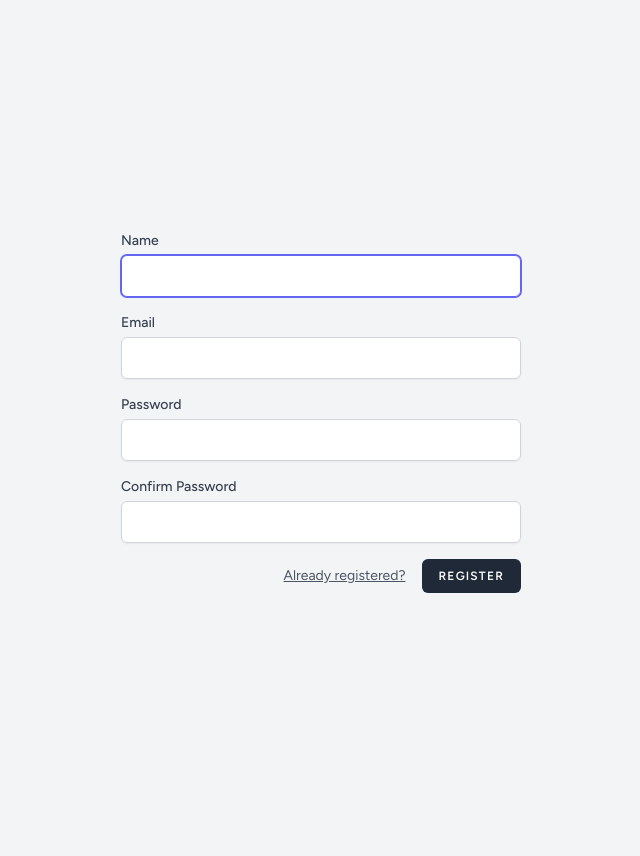
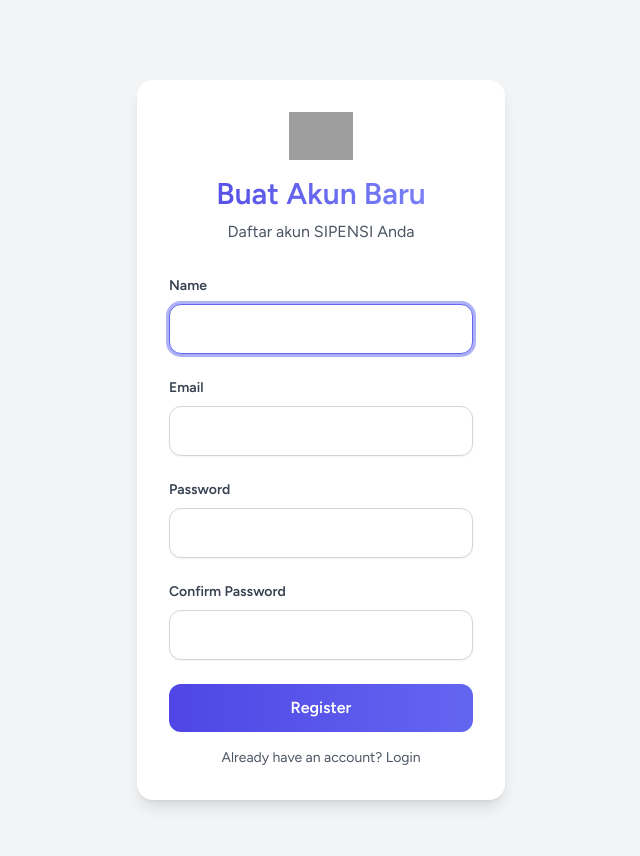
Before and after one commit to Madleyym/sistem-pengelola-skripsi, a Laravel app: page /register in a window 1280 px wide. Shown: the whole page, without its empty margins (319-959 px from the left). Before the commit the page ends 593 px from the top, so only its background shows below. Run offline with Laravel 9, Linux system fonts and the light colour scheme; style sheets or scripts are compiled from the project's sources; grey boxes are pictures that could not be loaded.

Commit message:
style: enhance registration form layout and design for better user experience

```diff
--- a/resources/views/auth/register.blade.php
+++ b/resources/views/auth/register.blade.php
@@ -1,52 +1,83 @@
 <x-guest-layout>
+    <div class="min-h-screen flex items-center justify-center">
+        <div class="w-full max-w-md">
+            <div class="bg-white rounded-2xl shadow-lg p-8 m-4">
+                <!-- Logo and Title -->
+                <div class="text-center mb-8">
+                    <img src="/images/logo.png" alt="SIPENSI Logo" class="mx-auto h-12 w-auto mb-4">
+                    <h2 class="text-3xl font-bold mb-2" style="background: linear-gradient(to right, #4f46e5, #818cf8); -webkit-background-clip: text; -webkit-text-fill-color: transparent;">
+                        Buat Akun Baru
+                    </h2>
+                    <p class="text-gray-600">Daftar akun SIPENSI Anda</p>
+                </div>
+
                 <form method="POST" action="{{ route('register') }}">
                     @csrf
 
                     <!-- Name -->
-        <div>
-            <x-input-label for="name" :value="__('Name')" />
-            <x-text-input id="name" class="block mt-1 w-full" type="text" name="name" :value="old('name')" required autofocus autocomplete="name" />
-            <x-input-error :messages="$errors->get('name')" class="mt-2" />
+                    <div class="mb-6">
+                        <x-input-label for="name" :value="__('Name')" class="text-gray-700 text-sm font-semibold mb-2" />
+                        <x-text-input id="name"
+                            class="w-full px-4 py-3 rounded-xl border border-gray-300 focus:border-indigo-500 focus:ring focus:ring-indigo-200 focus:ring-opacity-50 transition duration-150"
+                            type="text"
+                            name="name"
+                            :value="old('name')"
+                            required
+                            autofocus
+                            autocomplete="name" />
+                        <x-input-error :messages="$errors->get('name')" class="mt-2 text-sm text-red-600" />
                     </div>
 
                     <!-- Email Address -->
-        <div class="mt-4">
-            <x-input-label for="email" :value="__('Email')" />
-            <x-text-input id="email" class="block mt-1 w-full" type="email" name="email" :value="old('email')" required autocomplete="username" />
-            <x-input-error :messages="$errors->get('email')" class="mt-2" />
+                    <div class="mb-6">
+                        <x-input-label for="email" :value="__('Email')" class="text-gray-700 text-sm font-semibold mb-2" />
+                        <x-text-input id="email"
+                            class="w-full px-4 py-3 rounded-xl border border-gray-300 focus:border-indigo-500 focus:ring focus:ring-indigo-200 focus:ring-opacity-50 transition duration-150"
+                            type="email"
+                            name="email"
+                            :value="old('email')"
+                            required
+                            autocomplete="username" />
+                        <x-input-error :messages="$errors->get('email')" class="mt-2 text-sm text-red-600" />
                     </div>
 
                     <!-- Password -->
-        <div class="mt-4">
-            <x-input-label for="password" :value="__('Password')" />
-
-            <x-text-input id="password" class="block mt-1 w-full"
+                    <div class="mb-6">
+                        <x-input-label for="password" :value="__('Password')" class="text-gray-700 text-sm font-semibold mb-2" />
+                        <x-text-input id="password"
+                            class="w-full px-4 py-3 rounded-xl border border-gray-300 focus:border-indigo-500 focus:ring focus:ring-indigo-200 focus:ring-opacity-50 transition duration-150"
                             type="password"
                             name="password"
-                            required autocomplete="new-password" />
-
-            <x-input-error :messages="$errors->get('password')" class="mt-2" />
+                            required
+                            autocomplete="new-password" />
+                        <x-input-error :messages="$errors->get('password')" class="mt-2 text-sm text-red-600" />
                     </div>
 
                     <!-- Confirm Password -->
-        <div class="mt-4">
-            <x-input-label for="password_confirmation" :value="__('Confirm Password')" />
-
-            <x-text-input id="password_confirmation" class="block mt-1 w-full"
+                    <div class="mb-6">
+                        <x-input-label for="password_confirmation" :value="__('Confirm Password')" class="text-gray-700 text-sm font-semibold mb-2" />
+                        <x-text-input id="password_confirmation"
+                            class="w-full px-4 py-3 rounded-xl border border-gray-300 focus:border-indigo-500 focus:ring focus:ring-indigo-200 focus:ring-opacity-50 transition duration-150"
                             type="password"
-                            name="password_confirmation" required autocomplete="new-password" />
-
-            <x-input-error :messages="$errors->get('password_confirmation')" class="mt-2" />
+                            name="password_confirmation"
+                            required
+                            autocomplete="new-password" />
+                        <x-input-error :messages="$errors->get('password_confirmation')" class="mt-2 text-sm text-red-600" />
                     </div>
 
-        <div class="flex items-center justify-end mt-4">
-            <a class="underline text-sm text-gray-600 dark:text-gray-400 hover:text-gray-900 dark:hover:text-gray-100 rounded-md focus:outline-none focus:ring-2 focus:ring-offset-2 focus:ring-indigo-500 dark:focus:ring-offset-gray-800" href="{{ route('login') }}">
-                {{ __('Already registered?') }}
+                    <div class="flex flex-col space-y-4">
+                        <button type="submit"
+                            class="w-full py-3 px-6 text-white font-semibold rounded-xl transition duration-150 bg-gradient-to-r from-indigo-600 to-indigo-500 hover:from-indigo-500 hover:to-indigo-600 focus:outline-none focus:ring-2 focus:ring-offset-2 focus:ring-indigo-500 transform hover:-translate-y-0.5">
+                            {{ __('Register') }}
+                        </button>
+
+                        <a href="{{ route('login') }}"
+                            class="text-center text-sm text-gray-600 hover:text-indigo-600 transition duration-150">
+                            {{ __('Already have an account? Login') }}
                         </a>
-
-            <x-primary-button class="ml-4">
-                {{ __('Register') }}
-            </x-primary-button>
                     </div>
                 </form>
+            </div>
+        </div>
+    </div>
 </x-guest-layout>
```
Lines whose indentation alone changed are shown as unchanged.
